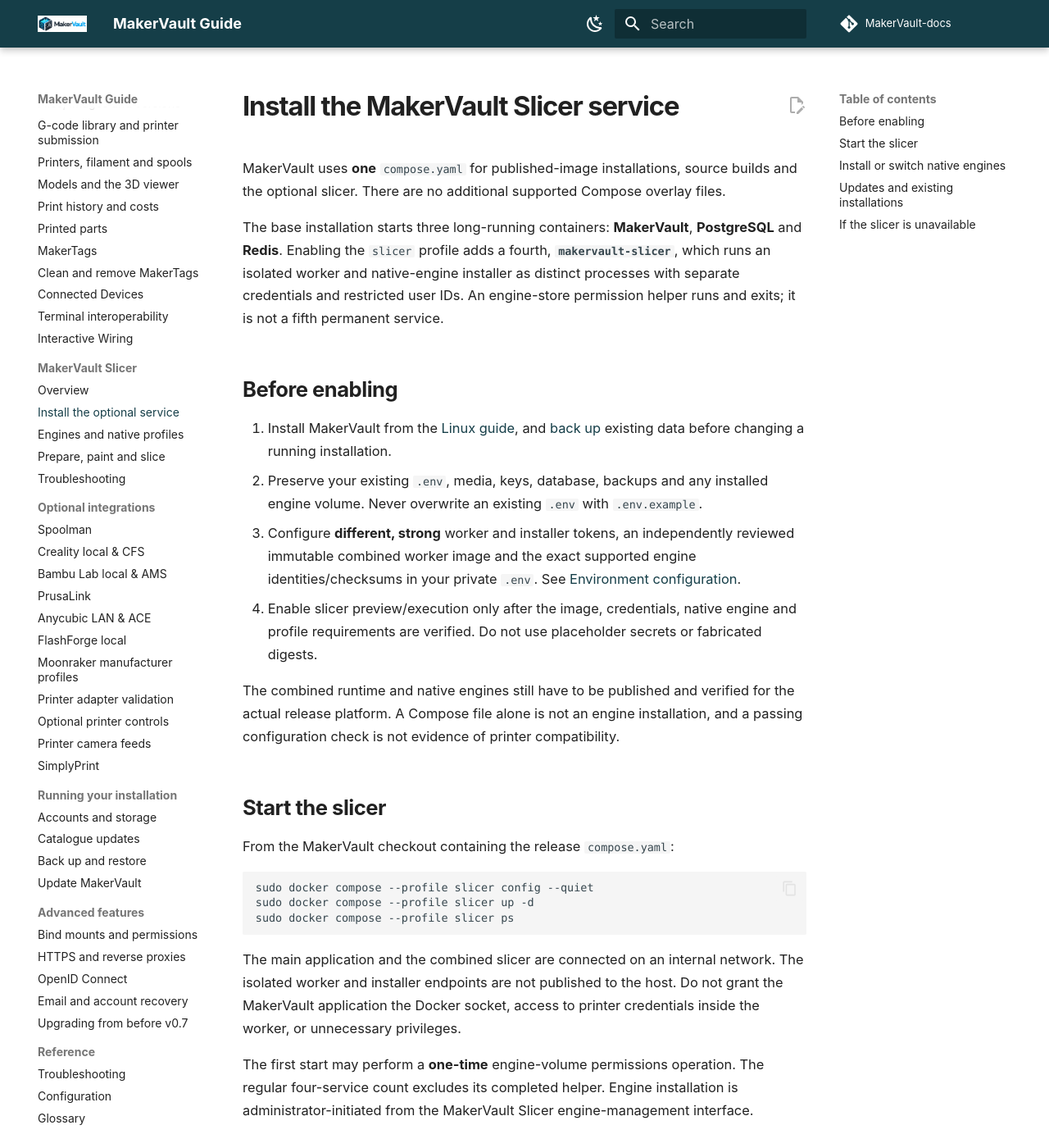
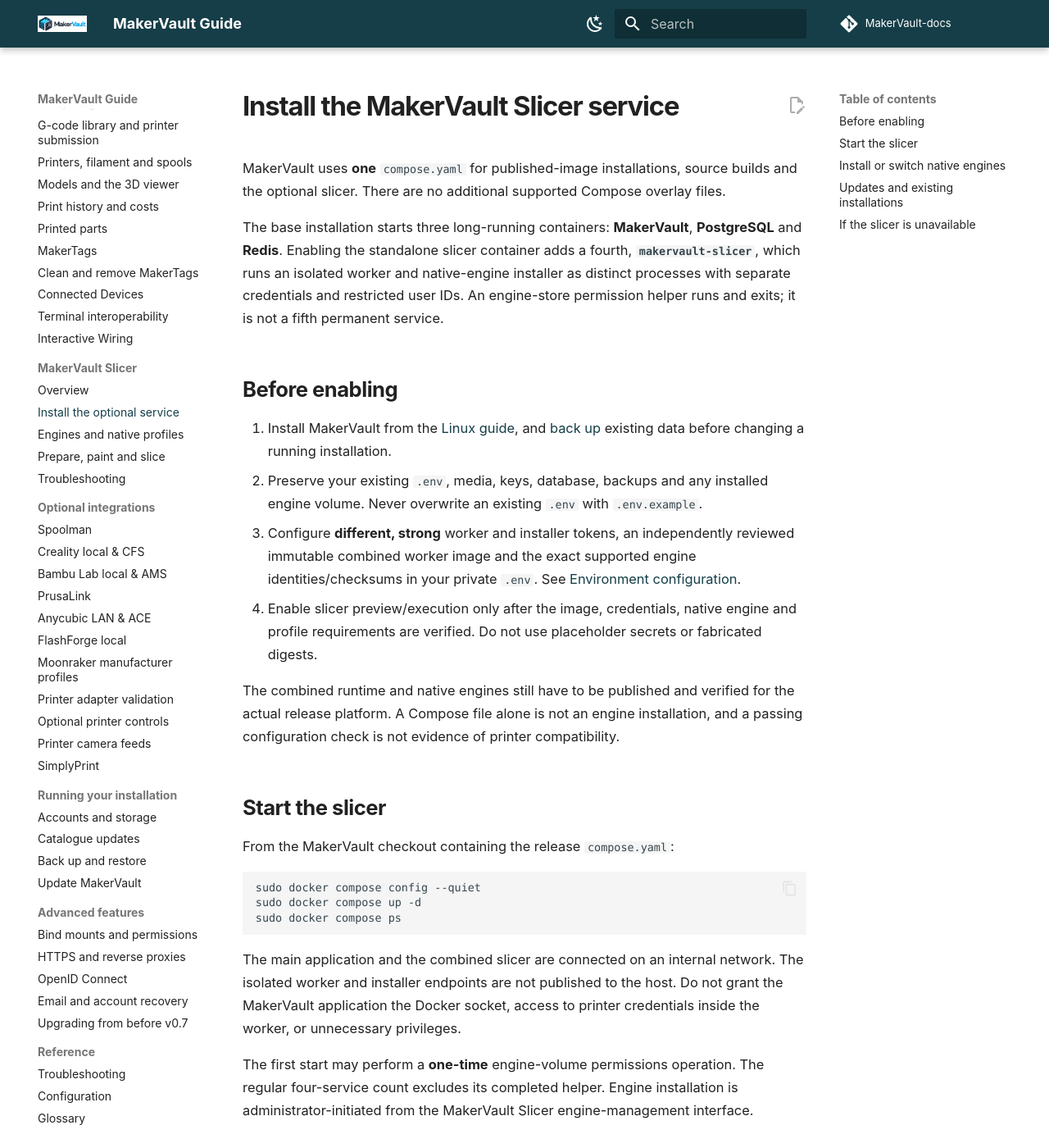
Before and after one commit to gavrd7/MakerVault-docs, an MkDocs documentation site: the page built from docs/guide/slicer/installation.md, in a window 1280 px wide and 1400 px high. Shown: the whole window at 82% size. Built offline with MkDocs 1.6.1 and Material for MkDocs 9.7.7, drawn with Linux system fonts in a browser that asks for light colours; comment, search, counter and statistics services are not loaded; some of the changed text lies outside the part shown.

Commit message:
docs(release): remove profiles and align docs/guide/slicer/installation.md with GHCR-only stack

````diff
--- a/docs/guide/slicer/installation.md
+++ b/docs/guide/slicer/installation.md
@@ -2,7 +2,7 @@
 
 MakerVault uses **one** `compose.yaml` for published-image installations, source builds and the optional slicer. There are no additional supported Compose overlay files.
 
-The base installation starts three long-running containers: **MakerVault**, **PostgreSQL** and **Redis**. Enabling the `slicer` profile adds a fourth, **`makervault-slicer`**, which runs an isolated worker and native-engine installer as distinct processes with separate credentials and restricted user IDs. An engine-store permission helper runs and exits; it is not a fifth permanent service.
+The base installation starts three long-running containers: **MakerVault**, **PostgreSQL** and **Redis**. Enabling the standalone slicer container adds a fourth, **`makervault-slicer`**, which runs an isolated worker and native-engine installer as distinct processes with separate credentials and restricted user IDs. An engine-store permission helper runs and exits; it is not a fifth permanent service.
 
 ## Before enabling
 
@@ -18,9 +18,9 @@ The combined runtime and native engines still have to be published and verified
 From the MakerVault checkout containing the release `compose.yaml`:
 
 ```bash
-sudo docker compose --profile slicer config --quiet
-sudo docker compose --profile slicer up -d
-sudo docker compose --profile slicer ps
+sudo docker compose config --quiet
+sudo docker compose up -d
+sudo docker compose ps
 ```
 
 The main application and the combined slicer are connected on an internal network. The isolated worker and installer endpoints are not published to the host. Do not grant the MakerVault application the Docker socket, access to printer credentials inside the worker, or unnecessary privileges.
@@ -38,8 +38,8 @@ The service may contain several verified engines; you do **not** have to install
 With an installed slicer, retain the profile in normal Compose operations:
 
 ```bash
-sudo docker compose --profile slicer config --quiet
-sudo docker compose --profile slicer up -d
+sudo docker compose config --quiet
+sudo docker compose up -d
 ```
 
 Do not silently replace installed engine binaries when upgrading MakerVault itself. Engine version changes require independent verification and explicit administrator action. See [Update MakerVault](../administration/updates.md).
@@ -48,4 +48,4 @@ Older development checkouts used `compose.build.yaml`, `compose.slicer.yaml` and
 
 ## If the slicer is unavailable
 
-Check `sudo docker compose --profile slicer ps`, the worker's health, its approved image identity, separate tokens and native engine registry. Other MakerVault features remain operational even if no slicer engine is installed. See [Troubleshooting](troubleshooting.md).
+Check `sudo docker compose ps`, the worker's health, its approved image identity, separate tokens and native engine registry. Other MakerVault features remain operational even if no slicer engine is installed. See [Troubleshooting](troubleshooting.md).
````
